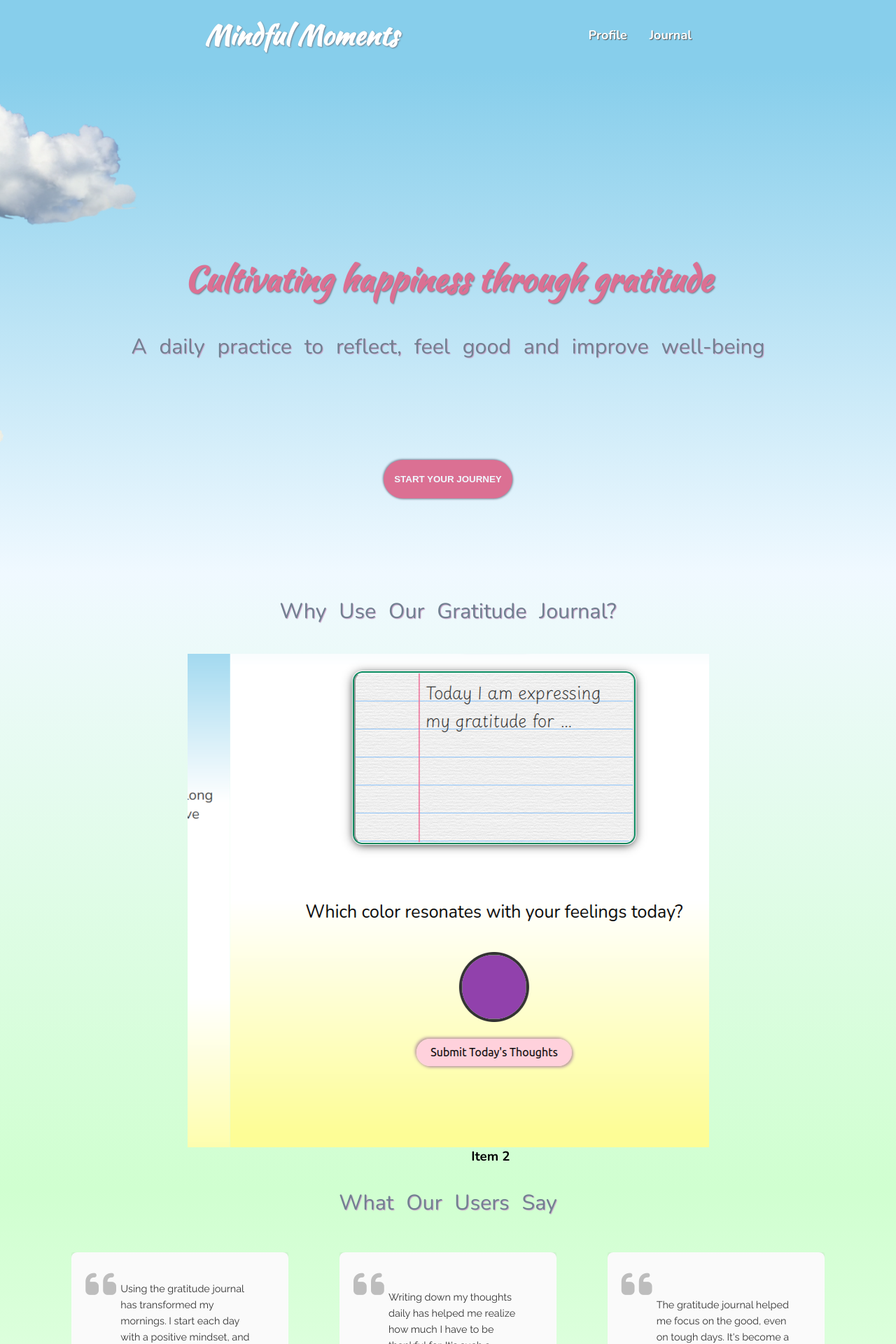
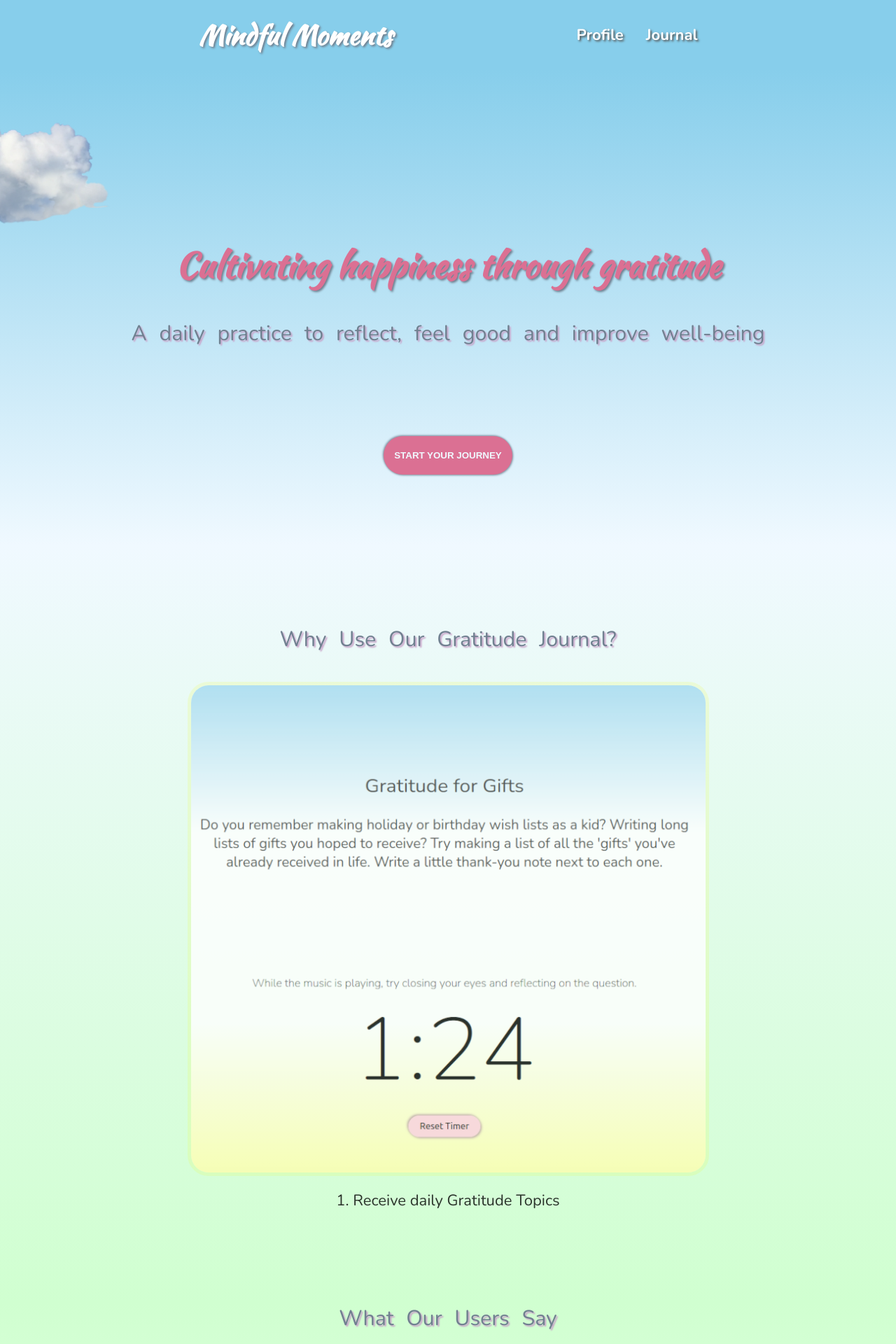
Before and after one commit to ptrkbln/Mindful-Moments, a React (Vite) app: page / in a window 1280 px wide. Shown: the top 1920 px of the page at 70% size. Built offline with nearby package versions, Linux system fonts and the light colour scheme; a web font is replaced by a local one.

Commit message:
Added Audio and MyProfile page

```diff
--- a/src/App.css
+++ b/src/App.css
@@ -23,18 +23,18 @@ h2 {
 }
 
 h1 {
-  font-size: 3rem;
+  font-size: clamp(1.7em, 2vw + 1.5rem, 3.1rem);
   font-family: "Kaushan Script", cursive;
   color: #db7093;
   font-weight: bold;
-  text-shadow: 1px 1px 2px #708090;
+  text-shadow: 2px 2px 3px #708090;
 }
 
 h2 {
-  font-size: 1.9rem;
+  font-size: clamp(1.2rem, 1.5vw + 1rem, 1.9rem);
   color: #708090;
   word-spacing: 10px;
-  text-shadow: 1px 1px 1px #c8a2c8;
+  text-shadow: 2px 2px 2px #c8a2c8;
   margin-bottom: 5vh;
 }
 
@@ -49,7 +49,7 @@ i {
   color: inherit;
 
   &:hover {
-    color: #db7093;
+    color: #e998b3;
   }
 }
 
--- a/src/components/Carousel/Carousel.css
+++ b/src/components/Carousel/Carousel.css
@@ -2,6 +2,20 @@
   position: relative;
   max-width: 745px;
   overflow: hidden; /* Prevent overflow of items */
+  transition: all 0.3s ease-in-out;
+  opacity: 0.8;
+}
+
+.carousel:hover {
+  transform: scale(1.1);
+  opacity: 1;
+  /* IMPORTANT Not appropriate for mobile phones */
+}
+
+p {
+  padding: 20px;
+  text-align: center;
+  font-size: clamp(16px, 2vw + 0.5rem, 22px);
 }
 
 .carousel-content {
@@ -34,4 +48,6 @@
   width: 100%; /* Set image width to 100% of the container */
   height: auto; /* Maintain aspect ratio */
   max-height: 100%; /* Prevents images from exceeding container height */
+  border-radius: 30px;
+  border: 5px solid rgba(231, 255, 47, 0.196);
 }
--- a/src/components/Carousel/Carousel.jsx
+++ b/src/components/Carousel/Carousel.jsx
@@ -11,7 +11,7 @@ export default function Carousel({ items }) {
   useEffect(() => {
     const interval = setInterval(() => {
       nextSlide(); // Move to the next slide automatically
-    }, 6000); // Change slide every 3 seconds
+    }, 8000); // Change slide every 3 seconds
 
     return () => clearInterval(interval); // Cleanup on unmount
   }, [items.length]);
@@ -31,7 +31,7 @@ export default function Carousel({ items }) {
                 className="carousel-image"
               />
             </div>
-            <h3>{item.title}</h3>
+            <p>{item.title}</p>
           </div>
         ))}
       </div>
--- a/src/components/FeatureHighlight/FeatureHighlight.css
+++ b/src/components/FeatureHighlight/FeatureHighlight.css
@@ -1,6 +1,6 @@
 .feature-highlight {
   min-height: 66vh;
-  padding: 2em;
+  padding: 7rem 20px;
   background: linear-gradient(to top, #d0ffd0, #f0f9ff);
   width: 100vw;
   display: flex;
--- a/src/components/FeatureHighlight/FeatureHighlight.jsx
+++ b/src/components/FeatureHighlight/FeatureHighlight.jsx
@@ -8,15 +8,15 @@ import Carousel from "../Carousel/Carousel";
 export default function FeatureHighlight() {
   const items = [
     {
-      title: "Item 1",
+      title: "1. Receive daily Gratitude Topics",
       image: ScreenOne,
     },
     {
-      title: "Item 2",
+      title: "2. Reflect and share your thoughts",
       image: ScreenTwo,
     },
     {
-      title: "Item 3",
+      title: "3. Follow your progress",
       image: ScreenThree,
     },
   ];
--- a/src/components/Footer/Footer.css
+++ b/src/components/Footer/Footer.css
@@ -1,7 +1,7 @@
 footer {
   width: 100%;
   background-color: #fdfd96;
-  height: 175px;
+  height: 185px;
 }
 
 .footer-flex-wrapper {
--- a/src/components/Footer/Footer.jsx
+++ b/src/components/Footer/Footer.jsx
@@ -22,13 +22,13 @@ export default function Footer() {
         <div className="social-media-wrapper">
           <h3>Follow us on</h3>
           <a href="#">
-            <i class="fa-brands fa-facebook fa-xl"></i>
+            <i className="fa-brands fa-facebook fa-xl"></i>
           </a>
           <a href="#">
-            <i class="fa-brands fa-instagram fa-xl"></i>
+            <i className="fa-brands fa-instagram fa-xl"></i>
           </a>
           <a href="">
-            <i class="fa-brands fa-x-twitter fa-xl"></i>
+            <i className="fa-brands fa-x-twitter fa-xl"></i>
           </a>
         </div>
       </div>
--- a/src/components/HeroSection/HeroSection.css
+++ b/src/components/HeroSection/HeroSection.css
@@ -1,5 +1,5 @@
 .hero {
-  height: 90vh;
+  min-height: 85vh;
   position: relative;
   background: linear-gradient(to bottom, #87ceeb, #f0f9ff);
   overflow: hidden;
@@ -23,7 +23,7 @@
 
   @media screen and (max-width: 700px) {
     .cloud {
-      width: 150px;
+      width: 200px;
       /* IMPORTANT  */
     }
   }
@@ -67,6 +67,11 @@
     position: absolute;
     bottom: 15%;
     box-shadow: 1px 1px 3px #7d8d9d, -1px -1px 3px #7d8d9d;
+    transition: all 0.3s ease-in-out;
+  }
+
+  .cta-button:hover {
+    background-color: #e93470;
   }
 }
 
@@ -75,6 +80,6 @@
     transform: translateX(0vw);
   }
   100% {
-    transform: translateX(200vw);
+    transform: translateX(150vw); /* IMPORTANT it works also on small screen? */
   }
 }
--- a/src/components/Navigation/Navigation.css
+++ b/src/components/Navigation/Navigation.css
@@ -13,9 +13,9 @@
     display: flex;
     flex-direction: row;
     gap: 2rem;
-    font-size: 18px;
+    font-size: clamp(16px, 2vw + 0.5rem, 22px);
     color: white;
-    text-shadow: 1px 1px 1px #555;
+    text-shadow: 2px 2px 3px #555;
     font-weight: bold;
   }
 }
--- a/src/pages/MyJournal/MyJournal.jsx
+++ b/src/pages/MyJournal/MyJournal.jsx
@@ -30,7 +30,7 @@ export default function MyJournal() {
         // volume up to 0.2
         audio.volume += volumeStep;
       } else {
-        clearInterval(fadeInInterval); // stop increasing volume when it reaches 0.5
+        clearInterval(fadeInInterval); // stop increasing volume when it reaches 0.2
       }
     }, 100); // volume increase every 0.1 sec
   }
@@ -44,7 +44,7 @@ export default function MyJournal() {
       } else {
         audio.volume = 0;
         audio.pause();
-        clearInterval(fadeOutInterval); // clear the interval once hte volume is 0
+        clearInterval(fadeOutInterval); // clear the interval once the volume hits 0
         setIsPlaying(false);
       }
     }, 100);
```
